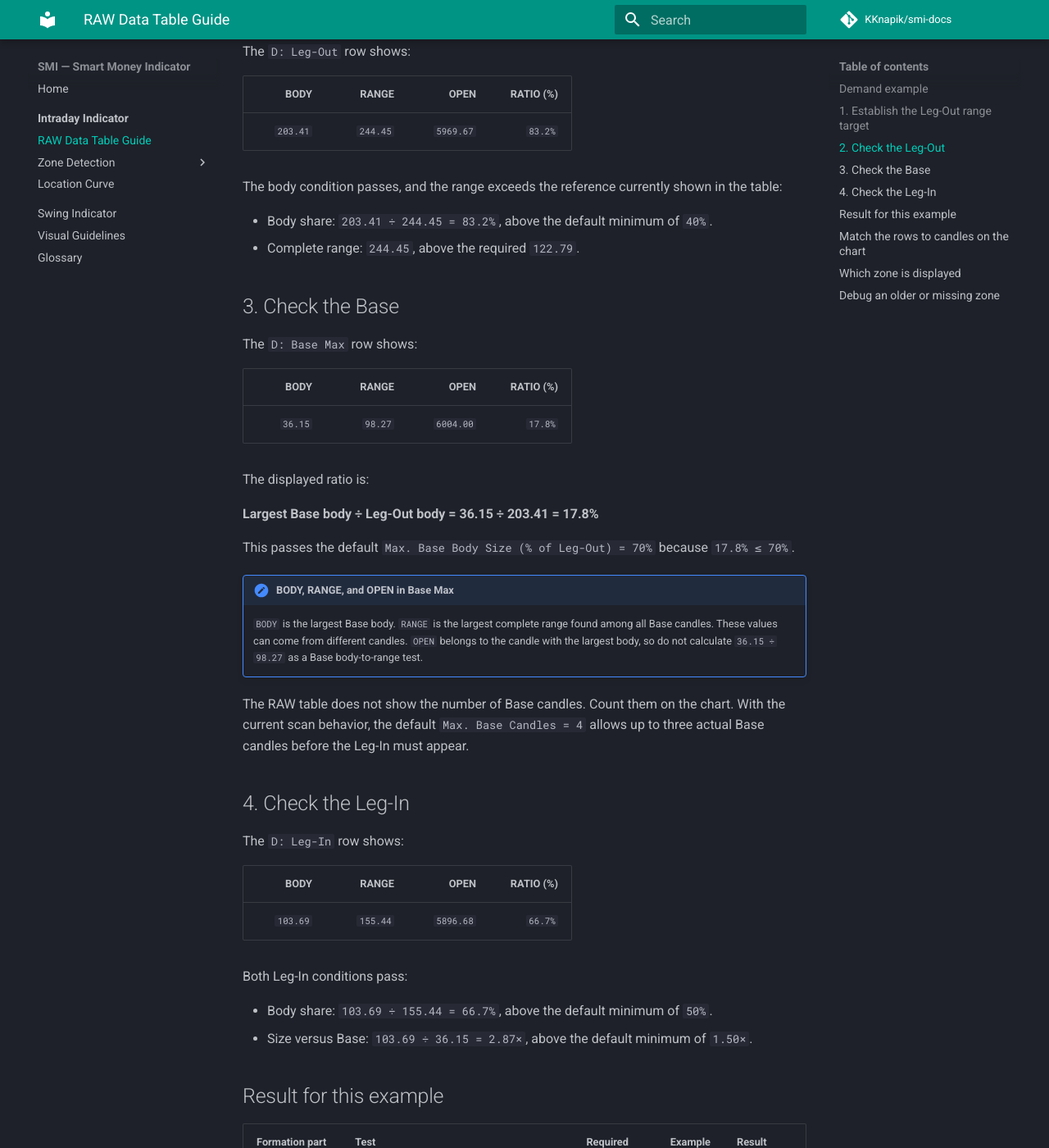
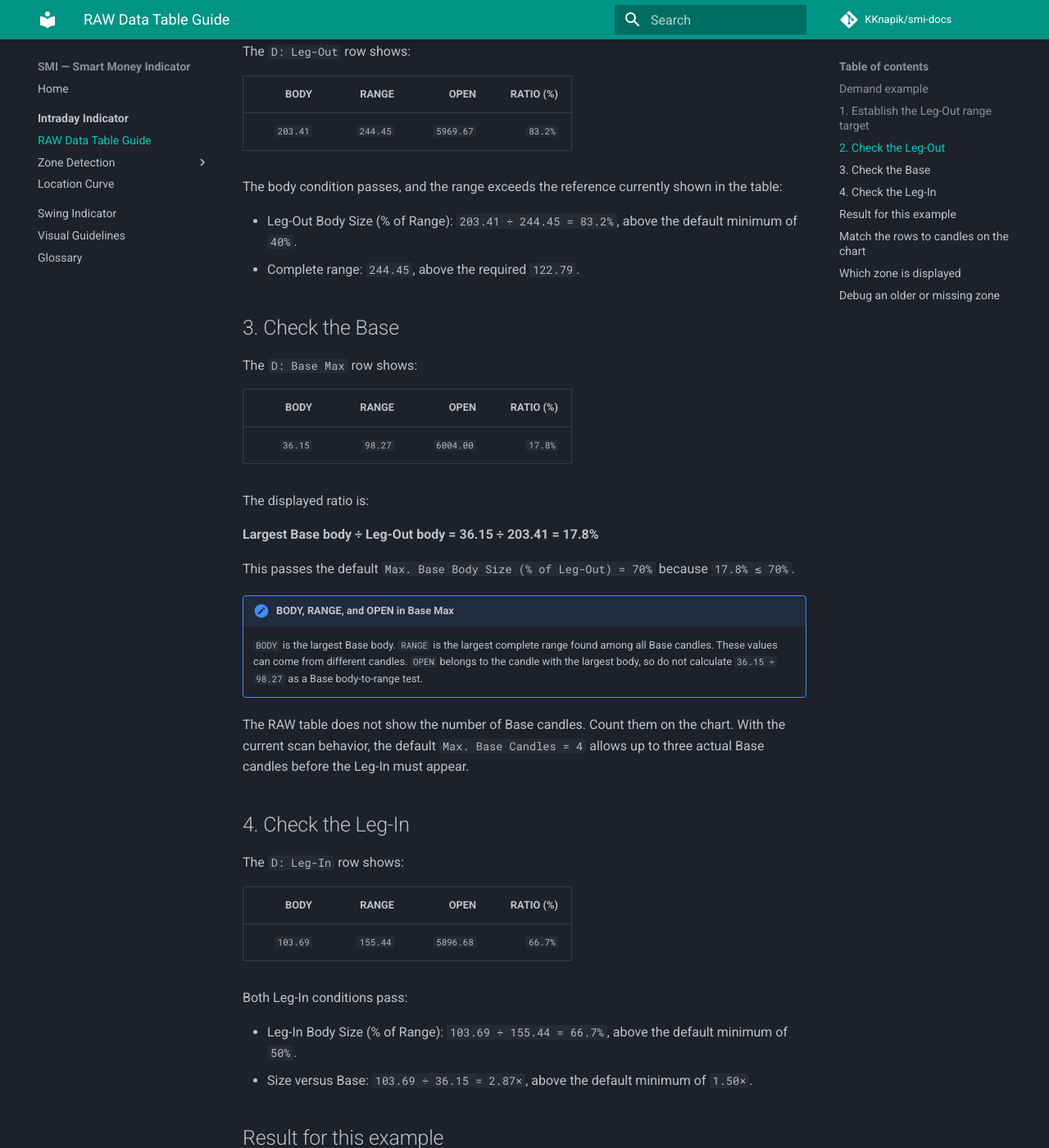
Before and after one commit to KKnapik/smi-docs, an MkDocs documentation site: the page built from docs/intraday/raw-data-table.md, in a window 1280 px wide and 1400 px high, scrolled down 1318 px. Shown: the whole window at 82% size. Built offline with MkDocs 1.6.1 and Material for MkDocs 9.7.7, drawn with Linux system fonts in a browser that asks for light colours; comment, search, counter and statistics services are not loaded.

Commit message:
Replace unclear body share terminology

```diff
--- a/docs/intraday/raw-data-table.md
+++ b/docs/intraday/raw-data-table.md
@@ -35,7 +35,7 @@ The `D: Leg-Out` row shows:
 
 The body condition passes, and the range exceeds the reference currently shown in the table:
 
-- Body share: `203.41 ÷ 244.45 = 83.2%`, above the default minimum of `40%`.
+- Leg-Out Body Size (% of Range): `203.41 ÷ 244.45 = 83.2%`, above the default minimum of `40%`.
 - Complete range: `244.45`, above the required `122.79`.
 
 ## 3. Check the Base
@@ -67,7 +67,7 @@ The `D: Leg-In` row shows:
 
 Both Leg-In conditions pass:
 
-- Body share: `103.69 ÷ 155.44 = 66.7%`, above the default minimum of `50%`.
+- Leg-In Body Size (% of Range): `103.69 ÷ 155.44 = 66.7%`, above the default minimum of `50%`.
 - Size versus Base: `103.69 ÷ 36.15 = 2.87×`, above the default minimum of `1.50×`.
 
 ## Result for this example
```
Also changed, not shown: docs/assets/diagrams/erc-body-threshold.svg.
